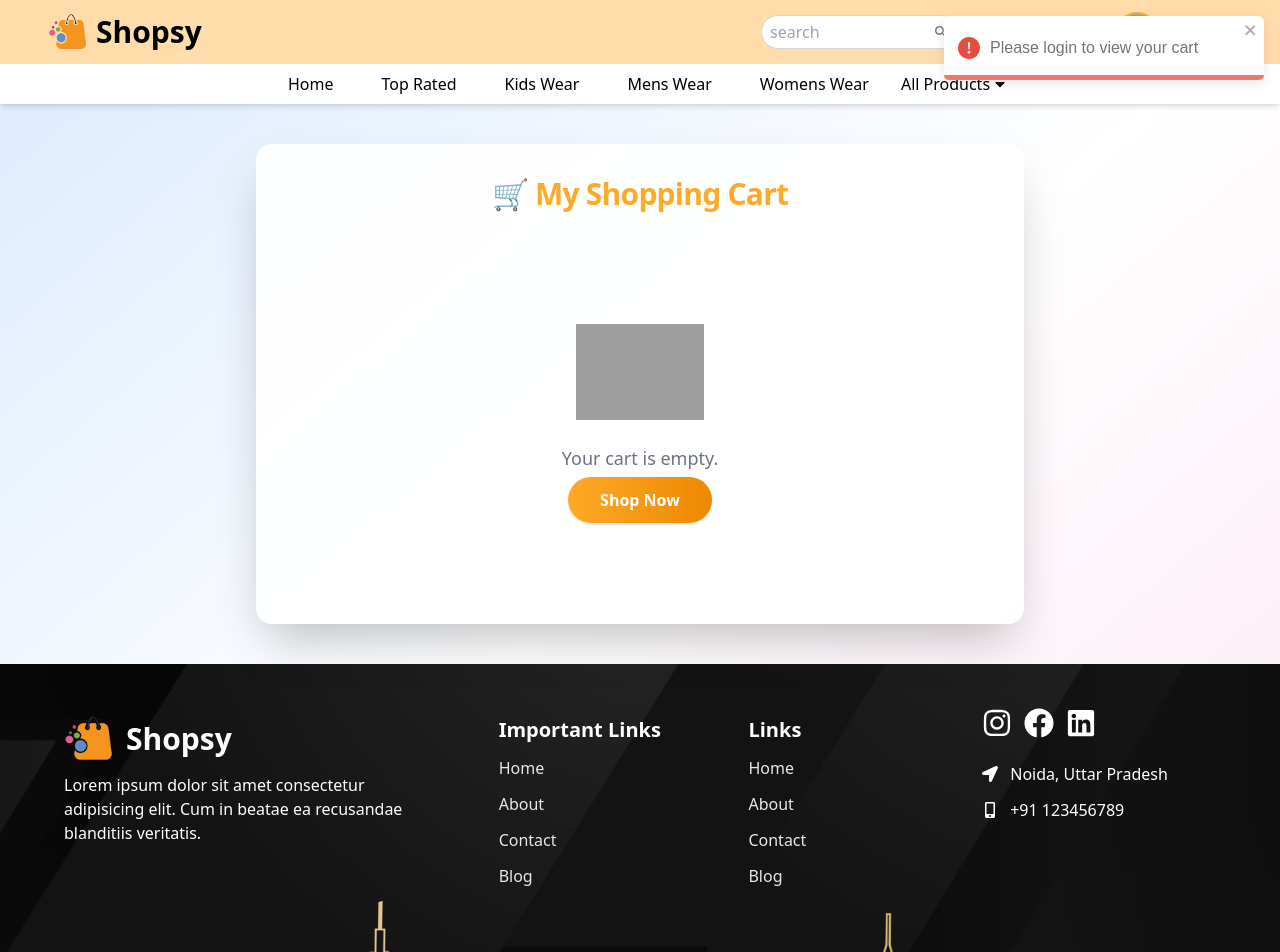
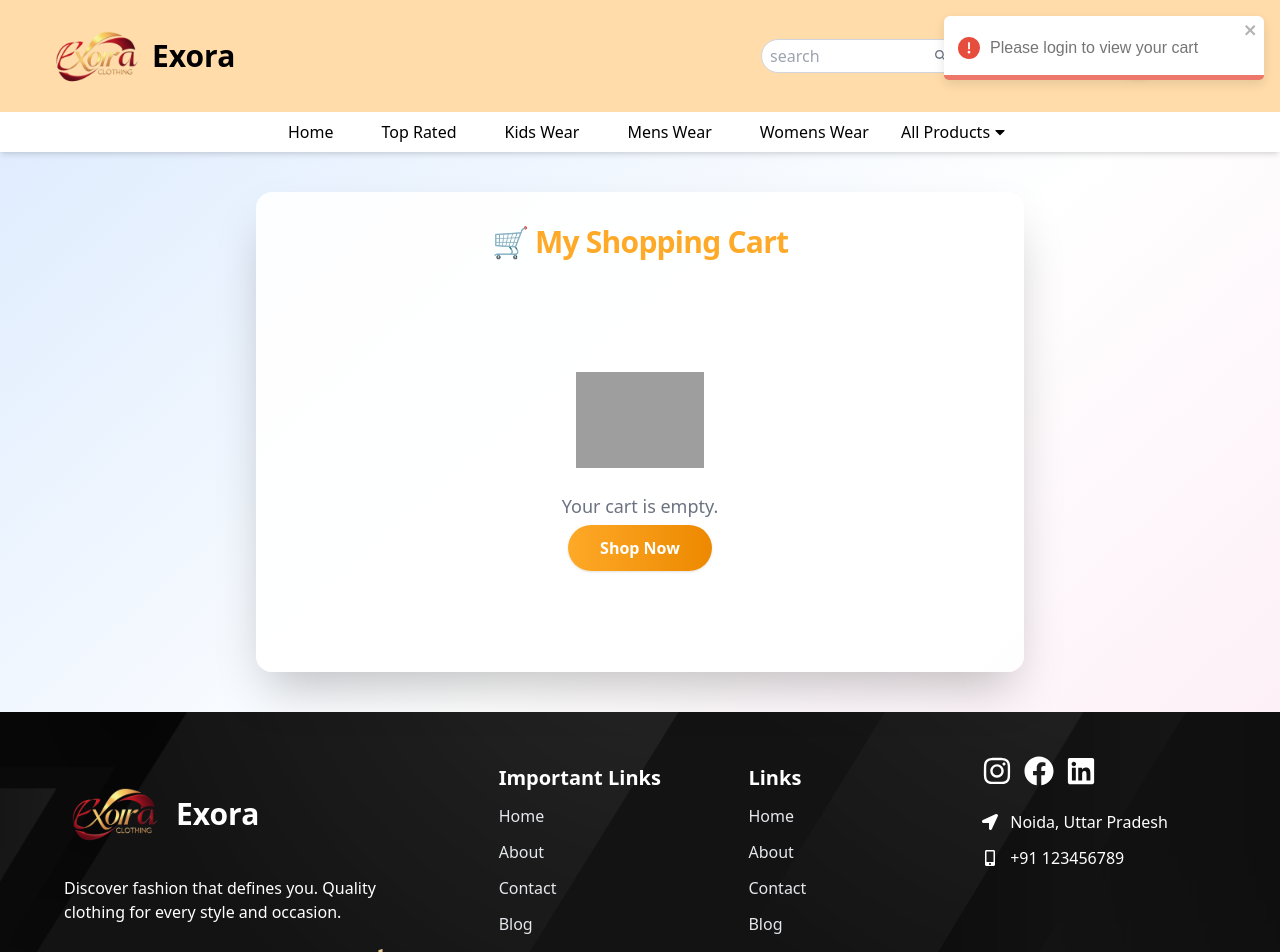
Before and after one commit to LumozTech/EXORA-CLIENT-UI, a React (Vite) app: page /cart in a window 1280 px wide. Shown: the top 952 px of the page. Built offline with nearby package versions, Linux system fonts and the light colour scheme; grey boxes are pictures that could not be loaded; some icons are missing.

Commit message:
change the logo

```diff
--- a/src/components/Footer/Footer.jsx
+++ b/src/components/Footer/Footer.jsx
@@ -1,5 +1,5 @@
 import React from "react";
-import footerLogo from "../../assets/logo.png";
+import footerLogo from "../../assets/logo-removebg-preview.png";
 import Banner from "../../assets/website/footer-pattern.jpg";
 import {
   FaFacebook,
@@ -44,13 +44,12 @@ const Footer = () => {
         <div data-aos="zoom-in" className="grid md:grid-cols-3 pb-44 pt-5">
           {/* company details */}
           <div className="py-8 px-4">
-            <h1 className="sm:text-3xl text-xl font-bold sm:text-left text-justify mb-3 flex items-center gap-3">
-              <img src={footerLogo} alt="" className="max-w-[50px]" />
-              Shopsy
+            <h1 className="flex items-center gap-3 text-xl font-bold sm:text-3xl sm:text-left text-justify mb-3">
+              <img src={footerLogo} alt="Exora Clothing" className="max-w-[100px]" />
+              <span>Exora</span>
             </h1>
             <p>
-              Lorem ipsum dolor sit amet consectetur adipisicing elit. Cum in
-              beatae ea recusandae blanditiis veritatis.
+              Discover fashion that defines you. Quality clothing for every style and occasion.
             </p>
           </div>
 
--- a/src/components/Navbar/Navbar.jsx
+++ b/src/components/Navbar/Navbar.jsx
@@ -1,5 +1,5 @@
 import React, { useState, useEffect } from "react";
-import Logo from "../../assets/logo.png";
+import Logo from "../../assets/logo-removebg-preview.png";
 import { IoMdSearch } from "react-icons/io";
 import { FaCartShopping } from "react-icons/fa6";
 import { FaCaretDown } from "react-icons/fa";
@@ -117,9 +117,9 @@ const Navbar = ({ handleOrderPopup }) => {
       <div className="py-2 bg-primary/40">
         <div className="container flex items-center justify-between">
           <div>
-            <Link to="/" className="flex gap-2 text-2xl font-bold sm:text-3xl">
-              <img src={Logo} alt="Logo" className="w-10" />
-              Shopsy
+            <Link to="/" className="flex items-center gap-2 text-2xl font-bold sm:text-3xl">
+              <img src={Logo} alt="Exora Clothing" className="w-24 h-auto" />
+              <span className="hidden sm:block">Exora</span>
             </Link>
           </div>
 
```
Also changed, not shown: src/assets/logo-removebg-preview.png (added).
